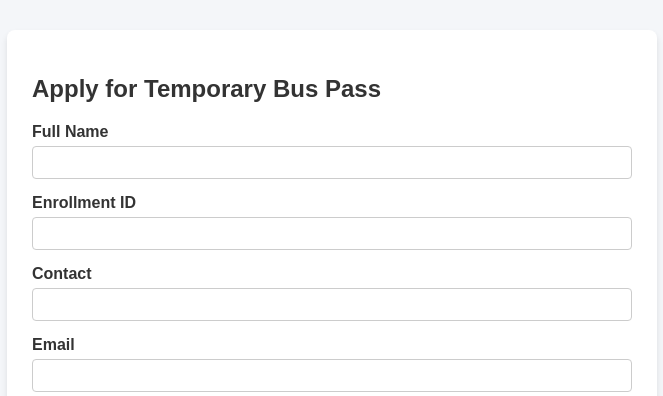
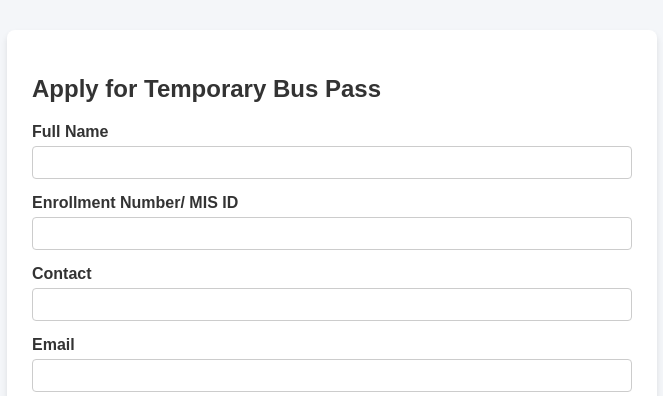
Before and after one commit to Kashyap42576/bus-pass-system, a Flask app: page / in a window 1280 px wide. Shown: the top 396 px of the page, without its empty margins (23-686 px from the left). Run offline with Flask 3, Linux system fonts and the light colour scheme.

Commit message:
Revise form labels in index.html
Updated form labels for clarity and consistency.

```diff
--- a/templates/index.html
+++ b/templates/index.html
@@ -23,7 +23,7 @@
         {% with messages = get_flashed_messages() %}{% if messages %}{% for msg in messages %}<p style="color: green; font-weight: bold;">{{ msg }}</p>{% endfor %}{% endif %}{% endwith %}
         <form action="/submit" method="POST" enctype="multipart/form-data">
             <div class="form-group"><label>Full Name</label><input type="text" name="name" required></div>
-            <div class="form-group"><label>Enrollment ID</label><input type="text" name="enrollment" required></div>
+            <div class="form-group"><label>Enrollment Number/ MIS ID</label><input type="text" name="enrollment" required></div>
             <div class="form-group"><label>Contact</label><input type="text" name="contact" required></div>
             <div class="form-group"><label>Email</label><input type="email" name="email" required></div>
             <div class="form-group"><label>Date</label><input type="date" name="date" required></div>
```
